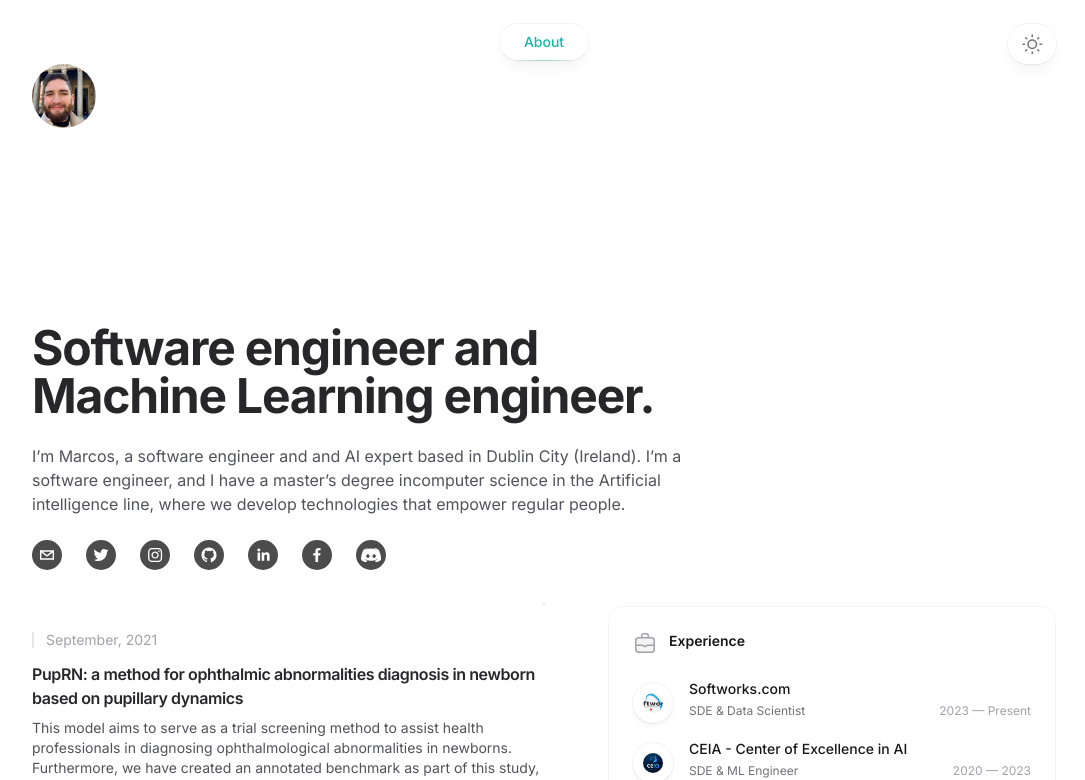
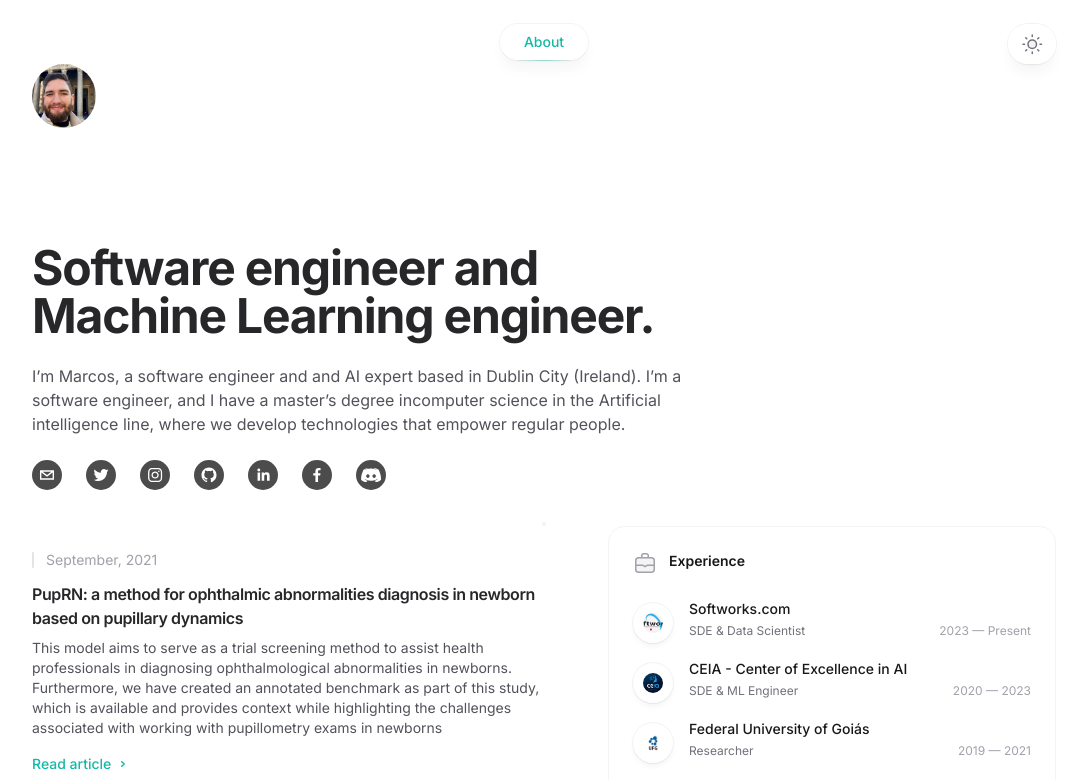
Before and after one commit to marcosvsilva/marcosvsilva.github.io, a Next.js app: page / in a window 1280 px wide. Shown: the top 780 px of the page, without its empty margins (96-1181 px from the left). Built offline with nearby package versions, Linux system fonts and the light colour scheme.

Commit message:
fix: adjusting default layout

```diff
--- a/src/app/layout.tsx
+++ b/src/app/layout.tsx
@@ -25,9 +25,7 @@
             </div>
           </div>
           <Header />
-          <div className="relative">
-            <div className="mt-16 sm:mt-20">{children}</div>
-          </div>
+          <div className="relative">{children}</div>
           <Footer />
         </body>
       </>
```
